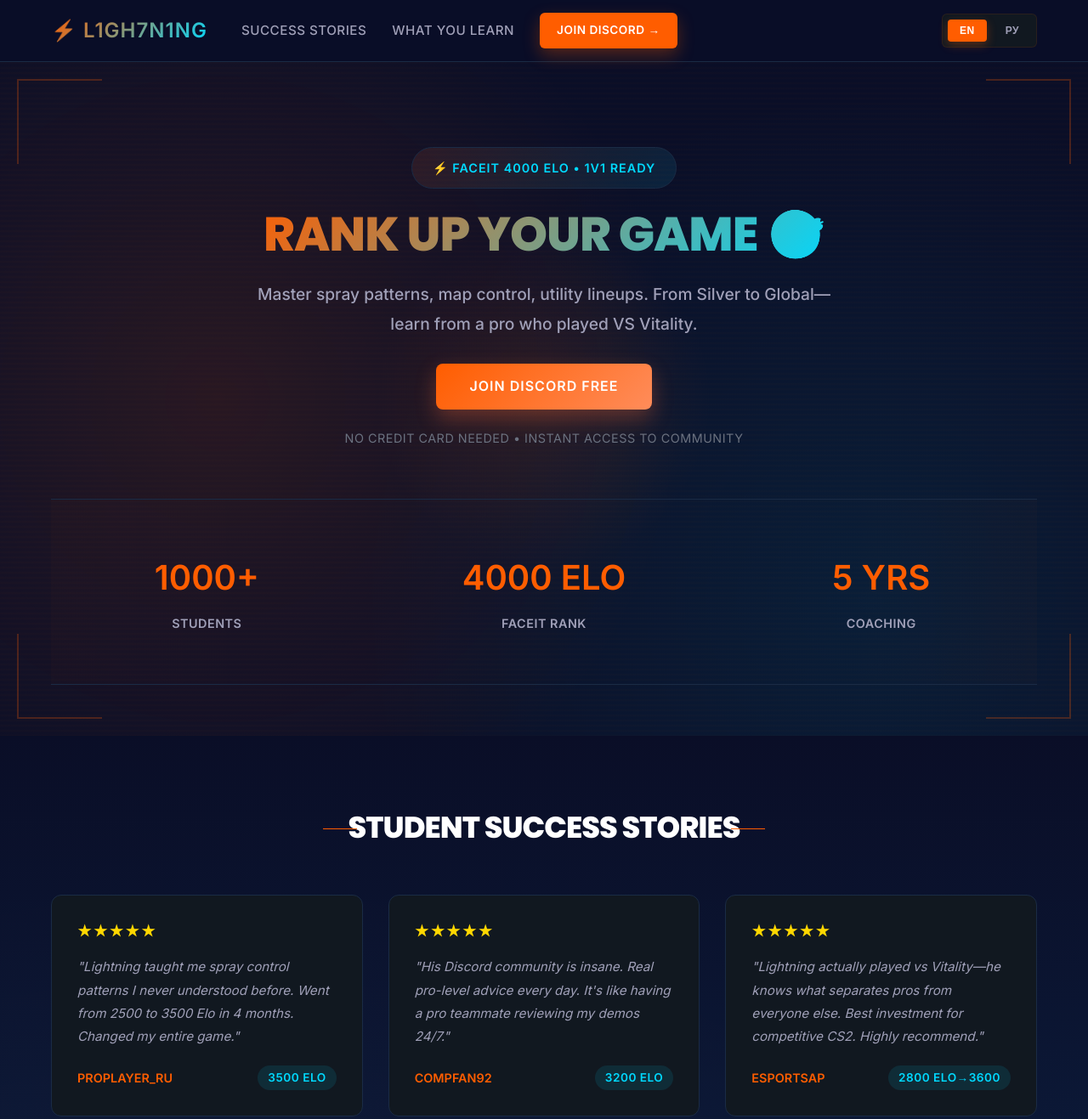
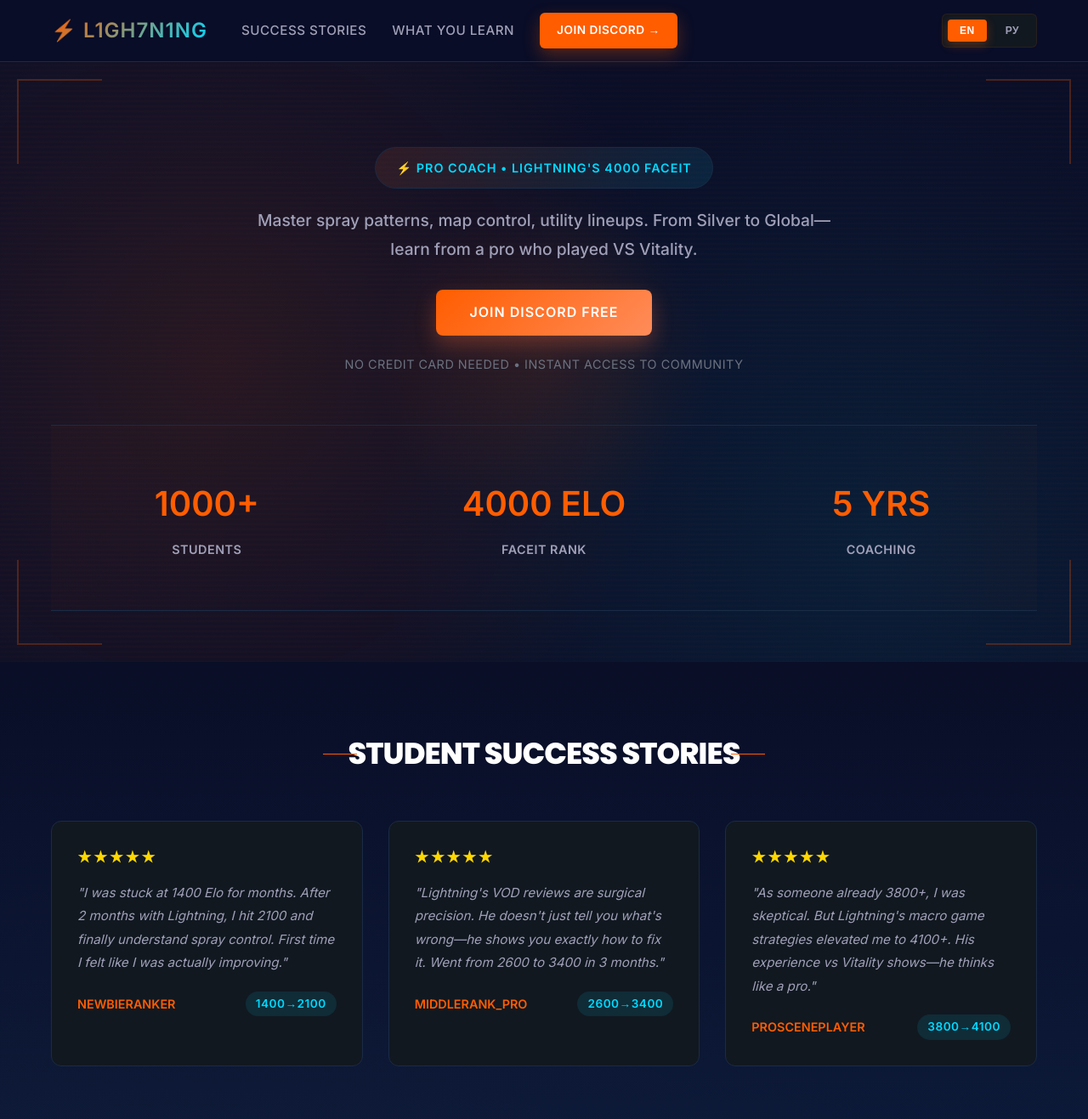
Before and after one commit to 415th/cscoach, a plain HTML site: page index.html in a window 1280 px wide. Shown: the top 1317 px of the page at 85% size. Drawn offline with Linux system fonts and the light colour scheme.

Commit message:
Улучшить отзывы: больше разброса Elo (14002100, 26003400, 38004100) и реалистичные истории. Исправить русский перевод на более естественный язык. Изменить badge на 'ПРОФЕССИОНАЛЬНЫЙ ТРЕНЕР  4000 FACEIT'

```diff
--- a/index.html
+++ b/index.html
@@ -37,9 +37,8 @@
         <div class="radar-corner radar-br"></div>
         <div class="container">
             <div class="hero-content">
-                <div class="hero-badge" data-en="⚡ FACEIT 4000 ELO • 1v1 READY" data-ru="⚡ FACEIT 4000 ELO • ГОТОВ К 1v1">⚡ FACEIT 4000 ELO • 1v1 READY</div>
-                <h1 class="hero-title" data-en="Rank Up Your Game 🎯" data-ru="Поднимите Вашу Игру 🎯">Rank Up Your Game 🎯</h1>
-                <p class="hero-subtitle" data-en="Master spray patterns, map control, utility lineups. From Silver to Global—learn from a pro who played VS Vitality." data-ru="От Silver до Global—учись у профессионала, который играл против Vitality.">Master spray patterns, map control, utility lineups. From Silver to Global—learn from a pro who played VS Vitality.</p>
+                <div class="hero-badge" data-en="⚡ PRO COACH • LIGHTNING'S 4000 FACEIT" data-ru="⚡ ПРОФЕССИОНАЛЬНЫЙ ТРЕНЕР • 4000 FACEIT">⚡ PRO COACH • LIGHTNING'S 4000 FACEIT</div>
+                <p class="hero-subtitle" data-en="Master spray patterns, map control, utility lineups. From Silver to Global—learn from a pro who played VS Vitality." data-ru="Спрей, позиционирование, гейм-сенс. От новичка до 4000+ Elo. Реальный коучинг, реальные результаты.">Master spray patterns, map control, utility lineups. From Silver to Global—learn from a pro who played VS Vitality.</p>
                 <a href="https://discord.gg/bPZGfSuREE" target="_blank" class="btn-primary" data-en="Join Discord Free" data-ru="Присоединиться Бесплатно">Join Discord Free</a>
                 <p class="cta-subtext" data-en="No credit card needed • Instant access to community" data-ru="Карта не требуется • Мгновенный доступ">No credit card needed • Instant access to community</p>
             </div>
@@ -67,26 +66,26 @@
             <div class="reviews-grid">
                 <div class="review-card">
                     <div class="stars">★★★★★</div>
-                    <p data-en="&quot;Lightning taught me spray control patterns I never understood before. Went from 2500 to 3500 Elo in 4 months. Changed my entire game.&quot;" data-ru="&quot;Lightning научил меня паттернам спрея, которые я никогда не понимал. Поднялся с 2500 до 3500 Elo за 4 месяца.&quot;">"Lightning taught me spray control patterns I never understood before. Went from 2500 to 3500 Elo in 4 months. Changed my entire game."</p>
+                    <p data-en="&quot;I was stuck at 1400 Elo for months. After 2 months with Lightning, I hit 2100 and finally understand spray control. First time I felt like I was actually improving.&quot;" data-ru="&quot;Я застрял на 1400 уже полгода. За два месяца обучения подняться до 2100! Научился контролировать спрей. Впервые чувствую настоящий прогресс.&quot;">"I was stuck at 1400 Elo for months. After 2 months with Lightning, I hit 2100 and finally understand spray control. First time I felt like I was actually improving."</p>
                     <div class="reviewer-info">
-                        <div class="reviewer-name" data-en="ProPlayer_RU" data-ru="ProPlayer_RU">ProPlayer_RU</div>
-                        <div class="reviewer-rank" data-en="3500 Elo" data-ru="3500 Elo">3500 Elo</div>
+                        <div class="reviewer-name" data-en="NewbieRanker" data-ru="NewbieRanker">NewbieRanker</div>
+                        <div class="reviewer-rank" data-en="1400→2100" data-ru="1400→2100">1400→2100</div>
                     </div>
                 </div>
                 <div class="review-card">
                     <div class="stars">★★★★★</div>
-                    <p data-en="&quot;His Discord community is insane. Real pro-level advice every day. It's like having a pro teammate reviewing my demos 24/7.&quot;" data-ru="&quot;Его сообщество Discord невероятное. Реальные профессиональные советы каждый день. Это как иметь про-товарища, разбирающего твои демо.&quot;">"His Discord community is insane. Real pro-level advice every day. It's like having a pro teammate reviewing my demos 24/7."</p>
+                    <p data-en="&quot;Lightning's VOD reviews are surgical precision. He doesn't just tell you what's wrong—he shows you exactly how to fix it. Went from 2600 to 3400 in 3 months.&quot;" data-ru="&quot;Разбор демо от Lightning как операция—всё по точкам. Не просто показывает ошибки, а объясняет, как их исправить. За 3 месяца с 2600 до 3400!&quot;">"Lightning's VOD reviews are surgical precision. He doesn't just tell you what's wrong—he shows you exactly how to fix it. Went from 2600 to 3400 in 3 months."</p>
                     <div class="reviewer-info">
-                        <div class="reviewer-name" data-en="CompFan92" data-ru="CompFan92">CompFan92</div>
-                        <div class="reviewer-rank" data-en="3200 Elo" data-ru="3200 Elo">3200 Elo</div>
+                        <div class="reviewer-name" data-en="MiddleRank_Pro" data-ru="MiddleRank_Pro">MiddleRank_Pro</div>
+                        <div class="reviewer-rank" data-en="2600→3400" data-ru="2600→3400">2600→3400</div>
                     </div>
                 </div>
                 <div class="review-card">
                     <div class="stars">★★★★★</div>
-                    <p data-en="&quot;Lightning actually played vs Vitality—he knows what separates pros from everyone else. Best investment for competitive CS2. Highly recommend.&quot;" data-ru="&quot;Lightning действительно играл против Vitality—он знает, что отличает профессионалов. Лучшие инвестиции для CS2.&quot;">"Lightning actually played vs Vitality—he knows what separates pros from everyone else. Best investment for competitive CS2. Highly recommend."</p>
+                    <p data-en="&quot;As someone already 3800+, I was skeptical. But Lightning's macro game strategies elevated me to 4100+. His experience vs Vitality shows—he thinks like a pro.&quot;" data-ru="&quot;Я уже был 3800+, скептически относился. Но стратегия от Lightning вывела меня на 4100+. Видно, что это опыт проигрыша против Vitality.&quot;">"As someone already 3800+, I was skeptical. But Lightning's macro game strategies elevated me to 4100+. His experience vs Vitality shows—he thinks like a pro."</p>
                     <div class="reviewer-info">
-                        <div class="reviewer-name" data-en="EsportsAP" data-ru="EsportsAP">EsportsAP</div>
-                        <div class="reviewer-rank" data-en="2800 Elo→3600" data-ru="2800→3600">2800 Elo→3600</div>
+                        <div class="reviewer-name" data-en="ProscenePlayer" data-ru="ProscenePlayer">ProscenePlayer</div>
+                        <div class="reviewer-rank" data-en="3800→4100" data-ru="3800→4100">3800→4100</div>
                     </div>
                 </div>
             </div>
```
